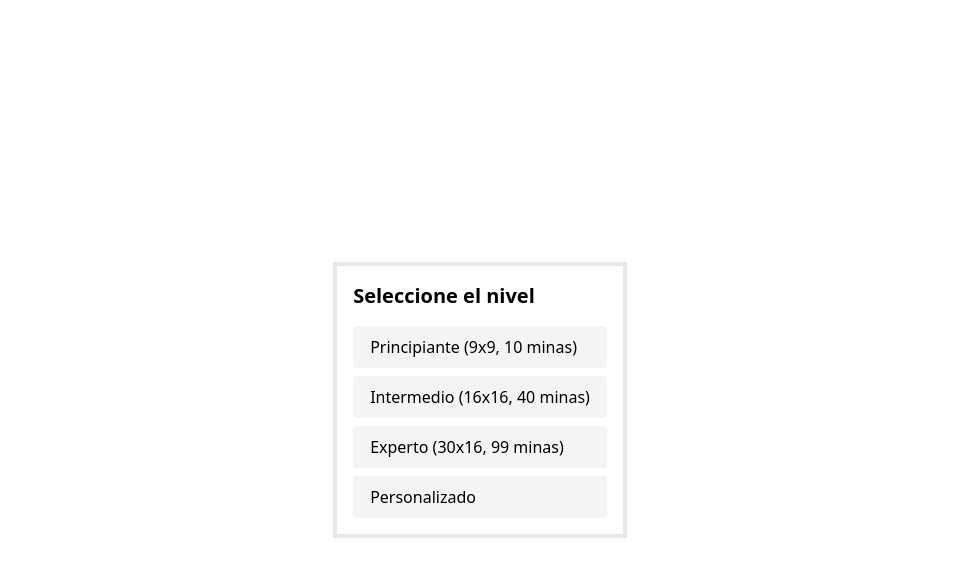
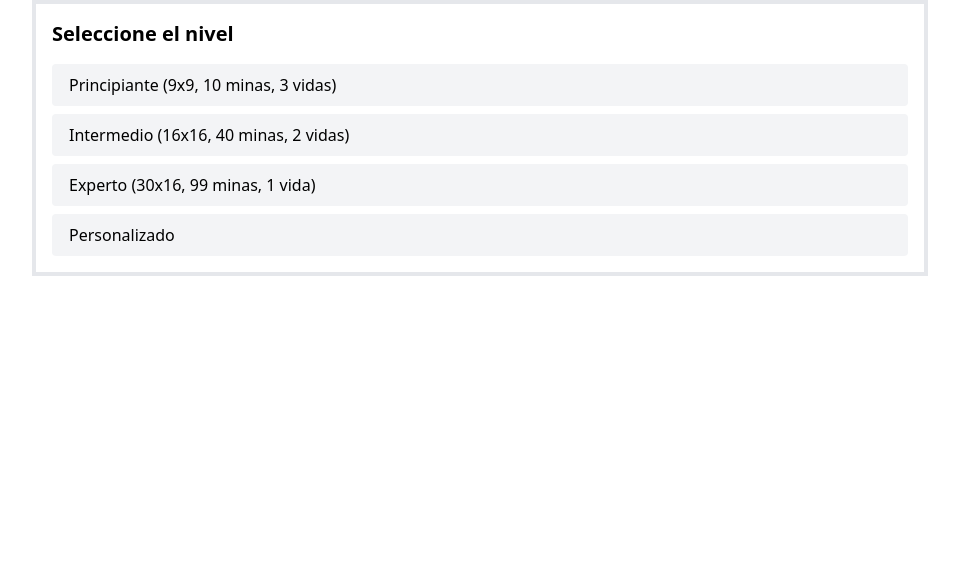
Before and after one commit to Federico-Benitez/buscaminas, a React (Vite) app: page / in a window 1280 px wide. Shown: the top 576 px of the page, without its empty margins (160-1119 px from the left). Built offline with nearby package versions, Linux system fonts and the light colour scheme.

Commit message:
feat: Enhance game mechanics with lives system and message notifications

```diff
--- a/src/App.tsx
+++ b/src/App.tsx
@@ -3,15 +3,19 @@ import BoardClass from "./game/Board";
 import { Board as BoardComponent } from "./components/Board";
 // procedural functions moved into Board OOP
 import LevelSelector from "./components/LevelSelector";
+import { useEffect } from "react";
 
 export default function App() {
+  const [lives, setLives] = useState(0);
   const [level, setLevel] = useState<'beginner' | 'intermediate' | 'expert' | 'custom' | null>(null);
+  const [message, setMessage] = useState<string | null>(null);
+
   // Definición de niveles y sus configuraciones
   const levels = [
-    { id: 'beginner', label: 'Principiante (9x9, 10 minas)', rows: 9, cols: 9, mines: 10 },
-    { id: 'intermediate', label: 'Intermedio (16x16, 40 minas)', rows: 16, cols: 16, mines: 40 },
-    { id: 'expert', label: 'Experto (30x16, 99 minas)', rows: 16, cols: 30, mines: 99 },
-    { id: 'custom', label: 'Personalizado', rows: 9, cols: 9, mines: 10 },
+    { id: 'beginner', label: 'Principiante (9x9, 10 minas, 3 vidas)', rows: 9, cols: 9, mines: 10, lives: 3 },
+    { id: 'intermediate', label: 'Intermedio (16x16, 40 minas, 2 vidas)', rows: 16, cols: 16, mines: 40, lives: 2 },
+    { id: 'expert', label: 'Experto (30x16, 99 minas, 1 vida)', rows: 16, cols: 30, mines: 99, lives: 1 },
+    { id: 'custom', label: 'Personalizado', rows: 9, cols: 9, mines: 10, lives: 1 },
   ] as const;
 
   const [board, setBoard] = useState(() => BoardClass.create(9, 9, 10));
@@ -22,20 +26,41 @@ export default function App() {
     // Reiniciar según el nivel seleccionado
     const cfg = levels.find((l) => l.id === level) ?? levels[0];
     setBoard(BoardClass.create(cfg.rows, cfg.cols, cfg.mines));
+    setLives(cfg.lives);
     setGameOver(false);
     setWon(false);
+    setMessage(null);
     setLevel(null);
   }
 
-
+  // Auto-clear message after a short duration
+  useEffect(() => {
+    if (!message) return;
+    const t = setTimeout(() => setMessage(null), 3000);
+    return () => clearTimeout(t);
+  }, [message]);
 
   const handleLeftClick = (x: number, y: number) => {
     if (gameOver || won) return;
+
+    // Clear message on new interaction
+    if (message) setMessage(null);
+
     const newBoard = board.revealAt(x, y);
     const clickedCell = newBoard.grid[y]?.[x];
+
     if (clickedCell?.isMine && clickedCell?.isRevealed) {
-      setGameOver(true);
+      if (lives > 1) {
+        setLives(l => l - 1);
+        setMessage("¡Cuidado! Perdiste una vida 💔");
+        // We keep the mine revealed but don't end the game
+      } else {
+        setLives(0);
+        setGameOver(true);
+        newBoard.revealAllMines();
+      }
     }
+
     if (newBoard.checkVictory()) setWon(true);
     setBoard(newBoard);
   };
@@ -62,19 +87,21 @@ export default function App() {
 
       setLevel('custom');
       setBoard(BoardClass.create(rows, cols, mines));
+      setLives(1); // Custom level gets 1 life by default
       setGameOver(false);
       setWon(false);
+      setMessage(null);
       return;
     }
 
     // Nivel normal
     setLevel(id);
     setBoard(BoardClass.create(cfg.rows, cfg.cols, cfg.mines));
+    setLives(cfg.lives);
     setGameOver(false);
     setWon(false);
+    setMessage(null);
   }
-
-
 
   return (
     <main className="flex flex-col justify-center h-max max-w-4xl w-full mx-auto border-2">
@@ -83,9 +110,19 @@ export default function App() {
         <LevelSelector levels={levels.map((l) => ({ id: l.id, label: l.label }))} onSelect={handleSelectLevel} />
       ) : (
         <>
+          <div className="flex justify-between px-6 py-2 bg-gray-100 dark:bg-gray-800">
+            <div className="font-bold text-black dark:text-white">Vidas: {lives} ❤️</div>
+            {message && <div className="text-orange-600 font-bold animate-pulse">{message}</div>}
+          </div>
+
           {won && (
-            <div className="text-green-700 font-bold text-xl text-center">
+            <div className="text-green-700 dark:text-green-300 font-bold text-xl text-center">
               ¡Ganaste! 🎉
+            </div>
+          )}
+          {gameOver && (
+            <div className="text-red-700 dark:text-red-300 font-bold text-xl text-center">
+              ¡Perdiste! 💥
             </div>
           )}
           <button
@@ -104,7 +141,7 @@ export default function App() {
       )}
     </main>
   );
-
 }
 
+
 // revealAllMines moved to Board.revealAllMines()
--- a/src/components/Cell.tsx
+++ b/src/components/Cell.tsx
@@ -31,8 +31,8 @@ export function Cell({ cell, onClick, onRightClick }: Props) {
         text-lg font-bold
 
         ${cell.isRevealed
-          ? "bg-gray-300"
-          : "bg-gray-500 hover:bg-gray-400 active:scale-[0.97]"
+          ? "bg-gray-300 text-black"
+          : "bg-gray-500 hover:bg-gray-400 active:scale-[0.97] text-white"
         }
 
         ${cell.isRevealed ? "animate-reveal" : ""}
--- a/src/components/LevelSelector.tsx
+++ b/src/components/LevelSelector.tsx
@@ -22,14 +22,14 @@ export default function LevelSelector({
     }
 
     return (
-        <div className="text-black p-4 border-2">
+        <div className="text-black p-4 border-2 bg-white dark:bg-gray-800 dark:text-white">
             <h1 className="text-xl font-semibold mb-4">Seleccione el nivel</h1>
             <div className="space-y-2">
                 {levels.map((lvl) => (
                     <button
                         key={lvl.id}
                         onClick={(e) => handleClick(e, lvl.id)}
-                        className="block w-full text-left px-4 py-2 bg-gray-100 rounded hover:bg-gray-200"
+                        className="block w-full text-left px-4 py-2 bg-gray-100 dark:bg-gray-700 dark:hover:bg-gray-600 rounded hover:bg-gray-200"
                     >
                         {lvl.label}
                     </button>
--- a/src/game/Board.ts
+++ b/src/game/Board.ts
@@ -84,7 +84,7 @@ export class Board {
     if (!cell || cell.isFlagged || cell.isRevealed) return board;
 
     if (cell.isMine) {
-      board.revealAllMines();
+      cell.reveal();
       return board;
     }
 
--- a/src/index.css
+++ b/src/index.css
@@ -25,18 +25,20 @@ a:hover {
   color: #535bf2;
 }
 
-body {
-  margin: 0;
-  display: flex;
-  align-items: center;
-  justify-content: center;
-  min-width: 320px;
-  min-height: 100vh;
-}
+:root {
+  font-family: system-ui, Avenir, Helvetica, Arial, sans-serif;
+  line-height: 1.5;
+  font-weight: 400;
 
-h1 {
-  font-size: 3.2em;
-  line-height: 1.1;
+  color-scheme: light dark;
+  /* Default to light theme (dark text on light background) to ensure good contrast */
+  color: #213547;
+  background-color: #ffffff;
+
+  font-synthesis: none;
+  text-rendering: optimizeLegibility;
+  -webkit-font-smoothing: antialiased;
+  -moz-osx-font-smoothing: grayscale;
 }
 
 button {
@@ -58,10 +60,11 @@ button:focus-visible {
   outline: 4px auto -webkit-focus-ring-color;
 }
 
-@media (prefers-color-scheme: light) {
+@media (prefers-color-scheme: dark) {
   :root {
-    color: #213547;
-    background-color: #ffffff;
+    /* Dark mode: white text on dark background */
+    color: rgba(255, 255, 255, 0.87);
+    background-color: #0b1220; /* deep background for contrast */
   }
   a:hover {
     color: #747bff;
```
